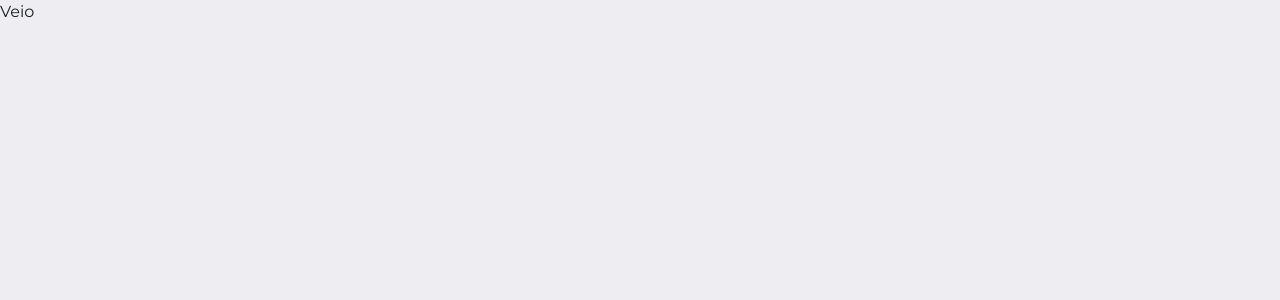
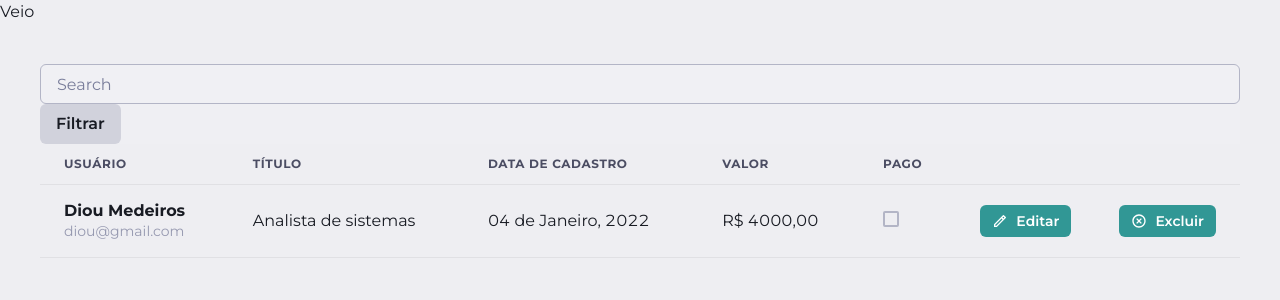
Before and after one commit to dioumedeiros-zz/pay-friends-nextjs, a Next.js app: page /dashboard in a window 1280 px wide. Shown: the top 300 px of the page. Built offline with nearby package versions, Linux system fonts and the light colour scheme.

Commit message:
:sparkles: feat: Created new Dashboard feature

```diff
--- a/src/pages/dashboard.tsx
+++ b/src/pages/dashboard.tsx
@@ -1,7 +1,13 @@
 import type { NextPage } from 'next';
+import { DashboardList } from '~/features/Dashboard';
 
 const Dashboard: NextPage = () => {
-  return <h1>Veio</h1>;
+  return (
+    <>
+      <h1>Veio</h1>
+      <DashboardList />
+    </>
+  );
 };
 
 export default Dashboard;
```
